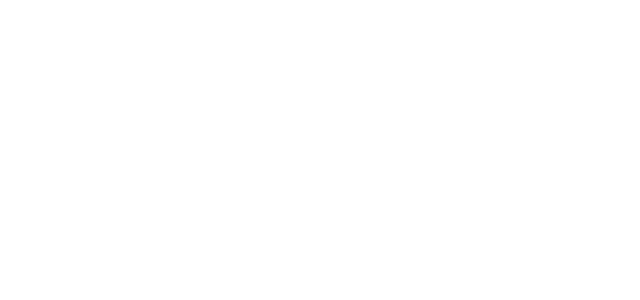
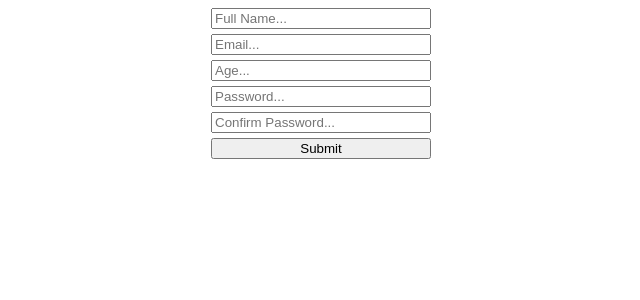
Before and after one commit to VityaMuzychka/react-hook-form-yup, a React (Create React App) app: page / in a window 1280 px wide. Shown: the top 300 px of the page, without its empty margins (319-959 px from the left). Built offline with nearby package versions, Linux system fonts and the light colour scheme.

Commit message:
added component, inputs and css

```diff
--- a/src/App.css
+++ b/src/App.css
@@ -36,3 +36,14 @@
     transform: rotate(360deg);
   }
 }
+
+.form {
+  width: 220px;
+  display: flex;
+  flex-direction: column;
+  margin: auto;
+}
+
+.form input {
+  margin-bottom: 5px;
+}
--- a/src/App.js
+++ b/src/App.js
@@ -1,9 +1,10 @@
 import './App.css';
+import { Form } from './Form';
 
 function App() {
   return (
     <div className="App">
-
+     <Form />
     </div>
   );
 }
--- /dev/null
+++ b/src/Form.js
@@ -0,0 +1,13 @@
+export const Form = () => {
+
+    return (
+        <form className="form">
+            <input type="text" placeholder="Full Name..." />
+            <input type="text" placeholder="Email..." />
+            <input type="number" placeholder="Age..." />
+            <input type="password" placeholder="Password..." />
+            <input type="password" placeholder="Confirm Password..." />
+            <input type="submit" />
+        </form>
+    )
+}
```
